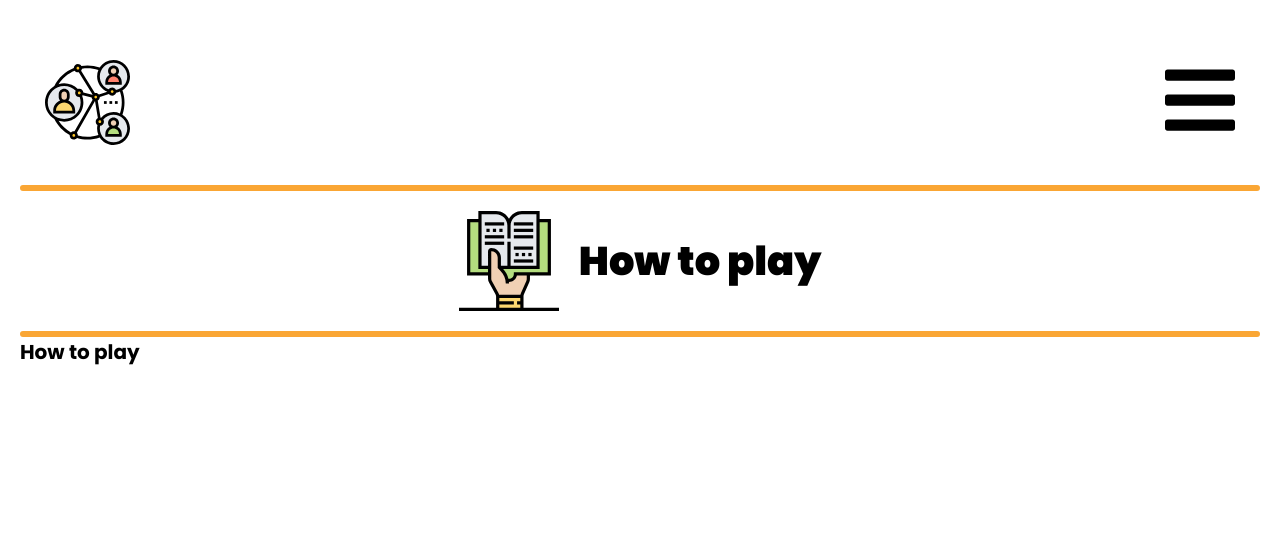
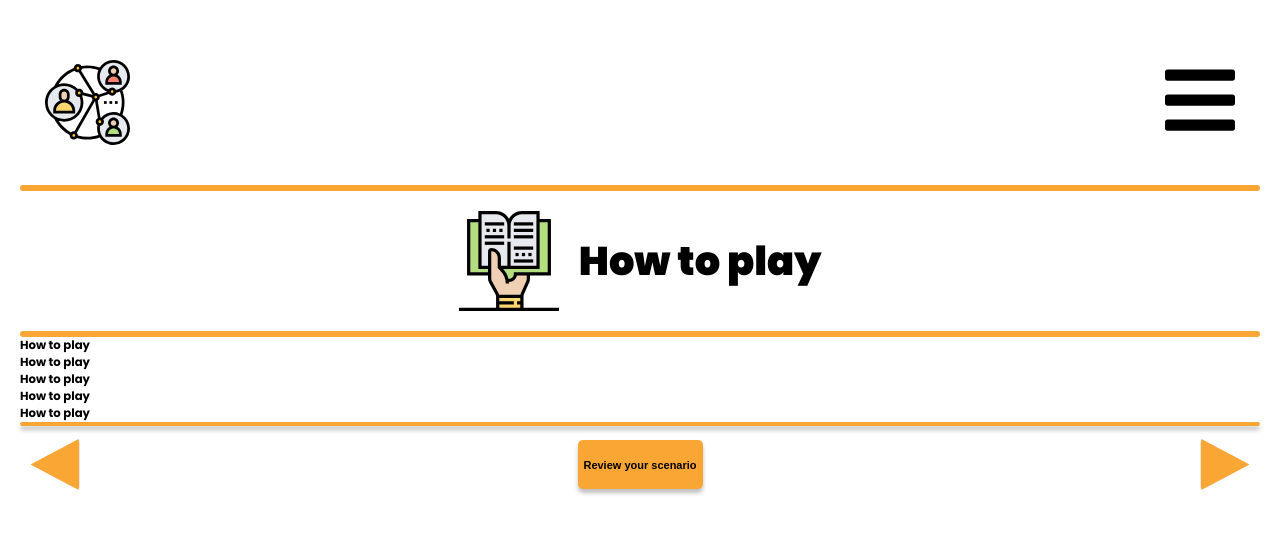
Before and after one commit to founders-programme-2/commons, a React (Create React App) app in the folder client/: page /howTo in a window 1280 px wide. Shown: the top 534 px of the page. Built offline with nearby package versions, Linux system fonts and the light colour scheme.

Commit message:
passing header and footer for how to play page

```diff
--- a/client/src/Component/views/HowTo/index.js
+++ b/client/src/Component/views/HowTo/index.js
@@ -1,12 +1,18 @@
 import React from 'react';
 import Header from '../../Common/Header';
+import Footer from '../../Common/Footer';
 import instruction from '../../../assets/instruction.svg';
 
 const HowTo = () => {
   return (
     <div>
       <Header headerImg={instruction} titleText="How to play" />
-      <h1>How to play</h1>
+      <h3>How to play</h3>
+      <h3>How to play</h3>
+      <h3>How to play</h3>
+      <h3>How to play</h3>
+      <h3>How to play</h3>
+      <Footer />
     </div>
   );
 };
--- a/client/src/Component/views/KeyTerms/index.js
+++ /dev/null
@@ -1,11 +0,0 @@
-import React from 'react';
-
-const KeyTerms = () => {
-  return (
-    <div>
-      <h1>Hello from KeyTerms.js</h1>
-    </div>
-  );
-};
-
-export default KeyTerms;
```
